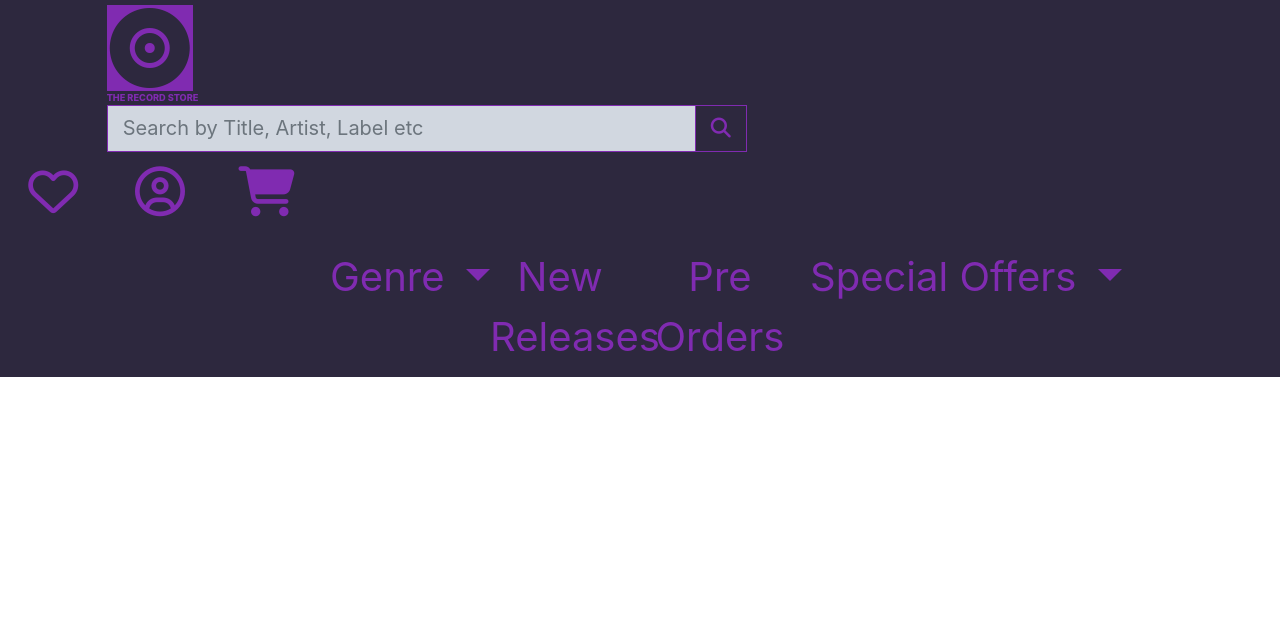
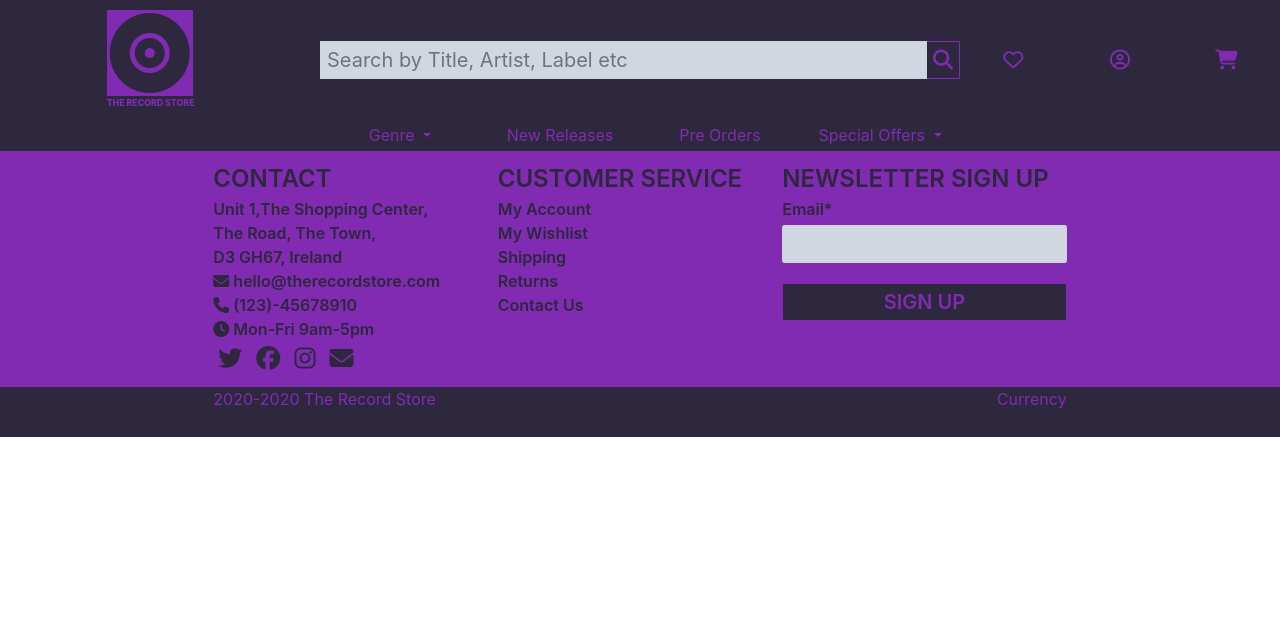
Before and after one commit to Code-Institute-Submissions/CI-MS4-The-Record-Store, a Django app: page / in a window 1280 px wide. Shown: the top 636 px of the page. After the commit the page ends 437 px from the top, so only its background shows below. Run offline with Django 3.2, Linux system fonts and the light colour scheme; some libraries are stand-ins or nearby versions.

Commit message:
Style Footer Sections.

```diff
--- a/static/css/base.css
+++ b/static/css/base.css
@@ -1,7 +1,7 @@
 :root {
-  --main-text-and-icon-color: #802BB1;
-  --main-navbar-color: #2D283E;
-  --main-hightlight-color: #D1D7E0;
+  --main-text-and-icon-color: #802bb1;
+  --main-navbar-color: #2d283e;
+  --main-hightlight-color: #d1d7e0;
   --main-footer-color: #564f6f;
 }
 
@@ -11,93 +11,126 @@ body {
   background-color: white;
 }
 
-header{
+header {
   position: relative;
 }
 
-#nav-search{
-  padding-top: 5px;
-  padding-bottom: 5px;
+#nav-search {
+  padding-top: 10px;
+  padding-bottom: 10px;
 }
 
-#brand-icon{
+#brand-icon {
   transition: all 0.3s ease-in-out;
-  font-size: 4rem;
+  font-size: 5rem;
   background-color: var(--main-text-and-icon-color);
   color: var(--main-navbar-color);
   padding: 3px;
 }
-#brand-name{
+#brand-name {
   transition: all 0.3s ease-in-out;
-  font-size: 0.46rem;
+  font-size: 1.1rem;
   font-weight: 800;
   text-transform: uppercase;
   color: var(--main-text-and-icon-color);
 }
-#brand{
-
+#brand {
 }
-#brand a:hover{
+#brand a:hover {
   text-decoration: none;
 }
-#brand a:hover #brand-name{
+#brand a:hover #brand-name {
   color: var(--main-hightlight-color);
 }
-#brand a:hover #brand-icon{
+#brand a:hover #brand-icon {
   background-color: var(--main-hightlight-color);
 }
 
-.navbar{
+.navbar {
   background-color: var(--main-navbar-color);
 }
-.navbar-icon{
+.navbar-icon {
   color: var(--main-text-and-icon-color);
   transition: all 0.3s ease-in-out;
 }
-.navbar-icon:hover{
+.navbar-icon:hover {
   color: var(--main-hightlight-color);
 }
-.navbar-nav .nav-link{
+.navbar-nav .nav-link {
   transition: all 0.3s ease-in-out;
   font-size: 2rem;
   color: var(--main-text-and-icon-color);
 }
 
-.navbar-nav .nav-link:hover{
+.navbar-nav .footer-nav-link{
+  transition: all 0.3s ease-in-out;
+  color: var(--main-navbar-color);
+}
+
+.navbar-nav .footer-nav-link:hover{
+  color: var(--main-hightlight-color);
+  text-decoration: none;
+}
+
+.navbar-nav .nav-link:hover {
   color: var(--main-hightlight-color);
 }
 
-#search-bar{
+#search-bar {
   border-color: var(--main-text-and-icon-color);
   background-color: var(--main-hightlight-color);
 }
-#search-icon{
+#search-icon {
   border-color: var(--main-text-and-icon-color);
   background-color: var(--main-navbar-color);
 }
 
-.dropdown-menu{
+.dropdown-menu {
   background-color: var(--main-navbar-color);
 }
 
-.dropdown-item{
+.dropdown-item {
   transition: all 0.3s ease-in-out;
   color: var(--main-text-and-icon-color);
 }
-.dropdown-item:hover{
+.dropdown-item:hover {
   color: var(--main-hightlight-color);
   background-color: var(--main-navbar-color);
 }
 
-.footer-main{
-  height: 200px;
+.footer-main {
   background-color: var(--main-text-and-icon-color);
   color: var(--main-navbar-color);
+  font-size: 2rem;
+  font-weight: 600;
 }
-.footer-extra{
+
+.footer-heading{
+  font-size: 3rem;
+  text-transform: uppercase;
+  font-weight: 600;
+}
+
+.footer-section{
+  padding-top: 10px;
+  padding-bottom: 10px;
+}
+
+.social-media-icon{
+  transition: all 0.3s ease-in-out;
+  color: var(--main-navbar-color);
+  font-size: 3rem;
+  padding: 5px;
+}
+.social-media-icon:hover{
+  color: var(--main-hightlight-color);
+}
+
+.footer-extra {
   height: 50px;
   background-color: var(--main-navbar-color);
   color: var(--main-text-and-icon-color);
+  font-size: 2rem;
 }
 
 .carousel .carousel-item {
@@ -106,21 +139,21 @@ header{
 
 .carousel-item img {
   position: absolute;
-    object-fit:cover;
+  object-fit: cover;
   top: 0;
   left: 0;
   min-height: 700px;
 }
 
-.mobile-navbar-icon{
+.mobile-navbar-icon {
   color: var(--main-text-and-icon-color);
   font-size: 2rem;
 }
 
-main{
+main {
   position: relative;
 }
-#mobile-site-nav{
+#mobile-site-nav {
   transition: all 0.3s ease-in-out;
   position: absolute;
   top: 0;
@@ -128,13 +161,14 @@ main{
   width: 100vh;
   height: 100vh;
   background-color: var(--main-navbar-color);
+  z-index: 99999999999;
 }
 
-#mobile-site-nav.show{
+#mobile-site-nav.show {
   left: 0;
 }
 
-#mobile-search-bar{
+#mobile-search-bar {
   transition: all 0.3s ease-in-out;
   position: absolute;
   background-color: var(--main-navbar-color);
@@ -145,49 +179,74 @@ main{
   z-index: 99999999999999;
 }
 
-#mobile-search-bar.show{
+#mobile-search-bar.show {
   left: 0;
 }
 
-.site-navigation-accordion-button{
+.site-navigation-accordion-button {
   transition: all 0.3s ease-in-out;
   border-radius: 0;
   border-width: 0;
   background-color: transparent;
   color: var(--main-text-and-icon-color);
 }
-.site-navigation-accordion-button:focus{
+.site-navigation-accordion-button:focus {
   outline: none;
   /* color: var(--main-hightlight-color); */
 }
 
-.collapsed-navigation{
+.collapsed-navigation {
   /* background-color: var(--main-footer-color); */
 }
 
-
-/* Extra Small devices (landscape phones, 0px and up) */
-@media (min-width: 0px) {
-  html { font-size: 10px; }
+.form-control {
+  font-size: 2.5rem;
+  background-color:var(--main-hightlight-color);
 }
 
+.dark-button{
+  background-color:  var(--main-navbar-color);
+  color: var(--main-text-and-icon-color);
+  text-transform: uppercase;
+  font-weight: 600;
+  margin-top: 20px;
+}
+
+html {
+  font-size: 10px;
+}
 
 /* Small devices (landscape phones, 576px and up) */
-@media (min-width: 576px) {
-  html { font-size: 15px; }
+@media screen and (min-width: 576px) {
 }
 
 /* Medium devices (tablets, 768px and up) */
-@media (min-width: 768px) {
-  html { font-size: 20px; }
+@media screen and (min-width: 768px) {
 }
 
 /* Large devices (desktops, 992px and up) */
-@media (min-width: 992px) {
-  html { font-size: 20px; }
+@media screen and (min-width: 992px) {
+  html {
+    font-size: 8px;
+  }
+  #brand-icon {
+    font-size: 10rem;
+  }
 }
 
 /* Extra large devices (large desktops, 1200px and up) */
-@media (min-width: 1200px) {
-  html { font-size: 20px; }
+@media screen and (min-width: 1200px) {
+  html {
+    font-size: 8px;
   }
+  #brand-icon {
+    font-size: 10rem;
+  }
+}
+
+/* 4K */
+@media screen and (min-width: 2560px) {
+  html {
+    font-size: 20px;
+  }
+}
--- a/templates/base.html
+++ b/templates/base.html
@@ -1,28 +1,50 @@
 {% load static %}
 <!DOCTYPE html>
 <html lang="en">
-
   <head>
     {% block meta %}
     <meta http-equiv="X-UA-Compatible" content="ie=edge" />
     <meta charset="utf-8" />
-  <meta name="viewport" content="width=device-width, initial-scale=1, shrink-to-fit=no" />
+    <meta
+      name="viewport"
+      content="width=device-width, initial-scale=1, shrink-to-fit=no"
+    />
     {% endblock %} {% block extra_meta %} {% endblock %} {% block corecss %}
-  <link rel="stylesheet" href="https://stackpath.bootstrapcdn.com/bootstrap/4.4.1/css/bootstrap.min.css"
-    integrity="sha384-Vkoo8x4CGsO3+Hhxv8T/Q5PaXtkKtu6ug5TOeNV6gBiFeWPGFN9MuhOf23Q9Ifjh" crossorigin="anonymous" />
-  <link rel="stylesheet" href="https://fonts.googleapis.com/css?family=Lato&display=swap" />
-  <link href="https://cdn.jsdelivr.net/npm/select2@4.1.0-beta.1/dist/css/select2.min.css" rel="stylesheet" />
+    <link
+      rel="stylesheet"
+      href="https://stackpath.bootstrapcdn.com/bootstrap/4.4.1/css/bootstrap.min.css"
+      integrity="sha384-Vkoo8x4CGsO3+Hhxv8T/Q5PaXtkKtu6ug5TOeNV6gBiFeWPGFN9MuhOf23Q9Ifjh"
+      crossorigin="anonymous"
+    />
+    <link
+      rel="stylesheet"
+      href="https://fonts.googleapis.com/css?family=Lato&display=swap"
+    />
+    <link
+      href="https://cdn.jsdelivr.net/npm/select2@4.1.0-beta.1/dist/css/select2.min.css"
+      rel="stylesheet"
+    />
     <link rel="stylesheet" href="{% static 'css/base.css' %}" />
     {% endblock %} {% block extra_css %} {% endblock %} {% block corejs %}
-  <script src="https://kit.fontawesome.com/e9c73d7092.js" crossorigin="anonymous"></script>
-  <script src="https://code.jquery.com/jquery-3.4.1.min.js"
-    integrity="sha256-CSXorXvZcTkaix6Yvo6HppcZGetbYMGWSFlBw8HfCJo=" crossorigin="anonymous"></script>
-  <script src="https://cdn.jsdelivr.net/npm/popper.js@1.16.0/dist/umd/popper.min.js"
-    integrity="sha384-Q6E9RHvbIyZFJoft+2mJbHaEWldlvI9IOYy5n3zV9zzTtmI3UksdQRVvoxMfooAo" crossorigin="anonymous">
-  </script>
-  <script src="https://stackpath.bootstrapcdn.com/bootstrap/4.4.1/js/bootstrap.min.js"
-    integrity="sha384-wfSDF2E50Y2D1uUdj0O3uMBJnjuUD4Ih7YwaYd1iqfktj0Uod8GCExl3Og8ifwB6" crossorigin="anonymous">
-  </script>
+    <script
+      src="https://kit.fontawesome.com/e9c73d7092.js"
+      crossorigin="anonymous"
+    ></script>
+    <script
+      src="https://code.jquery.com/jquery-3.4.1.min.js"
+      integrity="sha256-CSXorXvZcTkaix6Yvo6HppcZGetbYMGWSFlBw8HfCJo="
+      crossorigin="anonymous"
+    ></script>
+    <script
+      src="https://cdn.jsdelivr.net/npm/popper.js@1.16.0/dist/umd/popper.min.js"
+      integrity="sha384-Q6E9RHvbIyZFJoft+2mJbHaEWldlvI9IOYy5n3zV9zzTtmI3UksdQRVvoxMfooAo"
+      crossorigin="anonymous"
+    ></script>
+    <script
+      src="https://stackpath.bootstrapcdn.com/bootstrap/4.4.1/js/bootstrap.min.js"
+      integrity="sha384-wfSDF2E50Y2D1uUdj0O3uMBJnjuUD4Ih7YwaYd1iqfktj0Uod8GCExl3Og8ifwB6"
+      crossorigin="anonymous"
+    ></script>
     <script src="https://cdn.jsdelivr.net/npm/select2@4.1.0-beta.1/dist/js/select2.min.js"></script>
     <!-- Stripe -->
     <script src="https://js.stripe.com/v3/"></script>
@@ -32,7 +54,7 @@
   </head>
 
   <body>
-  <header class="container-fluid  p-0">
+    <header class="container-fluid p-0">
       <nav class="navbar navbar-expand-sm p-0">
         <div class="row no-gutters w-100 h-100 navbar-inner">
           <div class="col">
@@ -44,70 +66,14 @@
         </div>
       </nav>
     </header>
-  {% block page_header %}
-  {% endblock %}
+    {% block page_header %} {% endblock %}
     <main class="container-fluid p-0">
       <!-- Mobile Site Navigation -->
-    {% include 'includes/mobile-site-navigation.html' %}
-
-    {% block content %}
+      {% include 'includes/mobile-site-navigation.html' %} {% block content %}
       {% endblock %}
     </main>
 
-
-
-
-  <!-- <footer class="container-fluid p-0">
-    <div class="row no-gutters">
-      <div class="col">
-        <div class="row no-gutters footer-main">
-          <div class="col-8 offset-2">
-            <div class="row no-gutters">
-              <div class="col-4 text-center">
-                <h3>Contact</h3>
-                <p>Unit 1,The Shopping Center,
-
-                  The Road, The Town,
-
-                  D3 GH67, Ireland
-
-                  hello@therecordstore.com</p>
-              </div>
-              <div class="col-4 text-center">
-                <h3>Site Map</h3>
-                <ul>
-                  <li>Link</li>
-                  <li>Link</li>
-                  <li>Link</li>
-                  <li>Link</li>
-                  <li>Link</li>
-                </ul>
-              </div>
-              <div class="col-4 text-center">
-                <h3>Newsletter</h3>
-                <input type="text" name="" id="">
-              </div>
-            </div>
-          </div>
-        </div>
-        <div class="row no-gutters footer-extra">
-          <div class="col-8 offset-2">
-            <div class="row no-gutters">
-              <div class="col-6">
-                <div>2020-2020 The Record Store</div>
-              </div>
-              <div class="col-6 text-right">
-                <div>Currency</div>
-              </div>
-            </div>
-          </div>
-        </div>
-      </div>
-    </div>
-  </footer> -->
-
-
-  {%block postloadjs %}
+    {% include 'includes/main-footer.html' %} {%block postloadjs %}
     <script type="text/javascript">
       $(".toast").toast("show");
 
@@ -121,5 +87,4 @@
     </script>
     {% endblock %}
   </body>
-
 </html>
--- /dev/null
+++ b/templates/includes/main-footer.html
@@ -0,0 +1,65 @@
+  <footer class="container-fluid p-0">
+      <div class="row no-gutters">
+          <div class="col">
+              <div class="row no-gutters footer-main">
+                  <div class="col">
+                      <div class="row no-gutters d-block d-lg-flex">
+                          <div class="col-10 offset-1 col-lg-8 offset-lg-2">
+                              <div class="row no-gutters d-block d-lg-flex">
+                                  <div class="col col-lg-4 text-left footer-section">
+                                      <div class="footer-heading">Contact</div>
+                                      <div>Unit 1,The Shopping Center,<br>
+                                          The Road, The Town,<br>
+                                          D3 GH67, Ireland<br>
+                                          <i class="fas fa-envelope"></i> hello@therecordstore.com<br>
+                                          <i class="fas fa-phone"></i> (123)-45678910<br>
+                                          <i class="fas fa-clock"></i> Mon-Fri 9am-5pm
+                                      </div>
+                                      <div>
+                                          <a class="social-media-icon" target="_blank" href="https://twitter.com/"><i class="fab fa-twitter"></i></a>
+                                          <a class="social-media-icon" target="_blank" href="https://facebook.com/"><i class="fab fa-facebook"></i></a>
+                                          <a class="social-media-icon" target="_blank" href="https://instagram.com/"><i class="fab fa-instagram"></i></a>
+                                          <a class="social-media-icon" target="_blank" href="mailto:hello@therecordstore.com"><i class="fas fa-envelope"></i></a>
+                                      </div>
+                                  </div>
+                                  <div class="col col-lg-4 text-left footer-section">
+                                      <div class="footer-heading">Customer Service</div>
+                                      <ul class="navbar-nav">
+                                          <li class="nav-item"><a href="#"  class="footer-nav-link">My Account</a></li>
+                                          <li class="nav-item"><a href="#"  class="footer-nav-link">My Wishlist</a></li>
+                                          <li class="nav-item"><a href="#"  class="footer-nav-link">Shipping</a></li>
+                                          <li class="nav-item"><a href="#"  class="footer-nav-link">Returns</a></li>
+                                          <li class="nav-item"><a href="#"  class="footer-nav-link">Contact Us</a></li>
+                                      </ul>
+                                  </div>
+                                  <div class="col col-lg-4 text-left footer-section">
+                                      <div class="footer-heading">Newsletter Sign Up</div>
+                                      <form class="" action="">
+                                        <label class="">
+                                            Email<span class="">*</span></label>
+                                        <input class="form-control" type="email" name="email" placeholder="" required="">
+                                        <button type="submit" class="form-control btn dark-button">Sign Up</button>
+                                      </form>
+
+                                  </div>
+                              </div>
+                          </div>
+
+                      </div>
+                  </div>
+              </div>
+              <div class="row no-gutters footer-extra">
+                  <div class="col-8 offset-2">
+                      <div class="row no-gutters">
+                          <div class="col-6">
+                              <div>2020-2020 The Record Store</div>
+                          </div>
+                          <div class="col-6 text-right">
+                              <div>Currency</div>
+                          </div>
+                      </div>
+                  </div>
+              </div>
+          </div>
+      </div>
+  </footer>
--- a/templates/includes/main-header.html
+++ b/templates/includes/main-header.html
@@ -1,4 +1,4 @@
-<div class="row no-gutters d-none d-lg-block" id="nav-search">
+<div class="row no-gutters d-none d-lg-flex" id="nav-search">
   <div class="col-1 offset-1 my-auto" id="brand">
     <!-- Brand/logo -->
     <a href="{% url 'home'%}">
@@ -13,7 +13,7 @@
         class="form-control rounded-0"
         type="text"
         name="q"
-        id="search-bar"
+        id="search-bar-main"
         placeholder="Search by Title, Artist, Label etc"
       />
       <div class="input-group-append">
@@ -51,8 +51,10 @@
       </li>
     </ul>
   </div>
+
+
 </div>
-<div class="row no-gutters d-none d-lg-block" id="nav-menu">
+<div class="row no-gutters d-none d-lg-flex" id="nav-menu">
   <div class="col-6 offset-3">
     <div class="row no-gutters">
       <!-- Site Nav -->
--- a/templates/includes/mobile-header.html
+++ b/templates/includes/mobile-header.html
@@ -11,7 +11,7 @@
             class="form-control rounded-0"
             type="text"
             name="q"
-            id="search-bar"
+            id="search-bar-mobile"
             placeholder="Search by Title, Artist, Label etc"
           />
           <div class="input-group-append">
```
Lines whose indentation alone changed are shown as unchanged.
